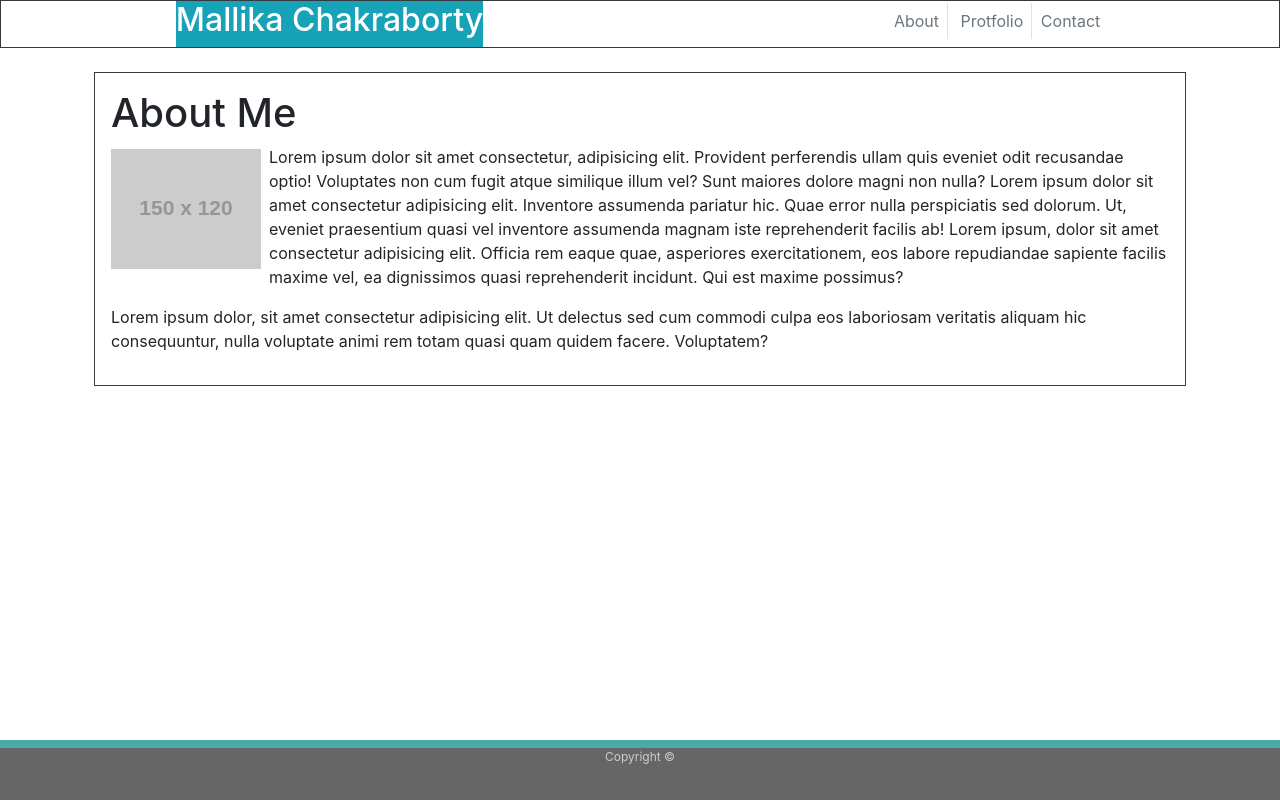
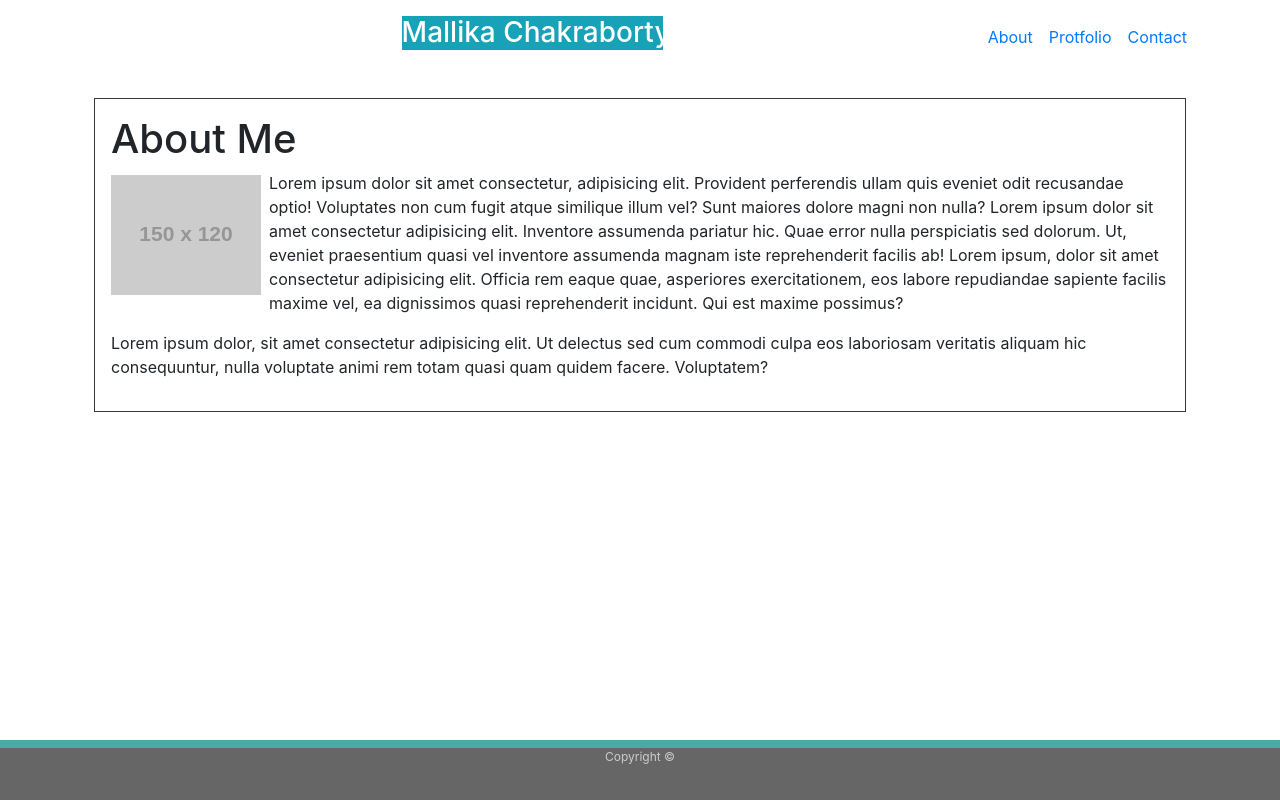
Before and after one commit to Mallika1/Bootstrap-Portfolio, a plain HTML site: page index.html in a window 1280 px wide. Drawn offline with nearby package versions, Linux system fonts and the light colour scheme; files that its build step writes are made by us from their sources; placeholder pictures from the web are drawn by us.

Commit message:
initial commit

```diff
--- a/index.html
+++ b/index.html
@@ -14,9 +14,9 @@
         <link rel="stylesheet" type="text/css" href="assets/css/style.css" />
 </head>
 
-<body class="text-black">
+<!-- <body class="text-black">
 
-        <header id="masthead" class=" w-100  border border-dark border-bottom-2" >
+         <header class=" w-100  border border-dark border-bottom-2" >
      <div class="container w-75 m-auto clearfix ">
             <a href="index.html"  class="bg-info text-white w-40 float-left">
             <span class="p-0">
@@ -29,7 +29,34 @@
             <a  class="text-muted p-1" href="contact.html">Contact</a>
      </nav>
     </div>
- </header>
+ </header>  -->
+
+ <nav class="navbar navbar-expand-sm ">
+        <div class="container  border-bottom-2">
+      <a class="navbar-brand mx-auto col-md-3 p-2" href="index.html"><h3 class="bg-info text-white mx-auto ">Mallika Chakraborty</h3></a>
+      <!-- <button class="navbar-toggler" type="button" data-toggle="collapse" data-target="#navbarSupportedContent" aria-controls="navbarSupportedContent" aria-expanded="false" aria-label="Toggle navigation">
+        <span class="navbar-toggler-icon"></span>
+      </button> -->
+
+      <!-- <div class="collapse navbar-collapse" id="navbarSupportedContent"> -->
+            <div id="navbarSupportedContent col-md-4">
+
+            <ul class="navbar-nav ml-auto ">
+                    <li class="nav-item">
+                      <a class="nav-link" href=index.html>About <span class="sr-only">(current)</span></a>
+                    </li>
+                    <li class="nav-item ">
+                      <a class="nav-link" href="portfolio.html">Protfolio</a>
+                    </li>
+                    <li class="nav-item">
+                      <a class="nav-link" href="contact.html">Contact</a>
+                    </li>
+
+                  </ul>
+
+      </div>
+    </div>
+    </nav>
 
 
   <div class="container bg-white   p-4 ">  <!-- main -container container -->
```
Also changed, not shown: portfolio.html (+0 -3 lines).
